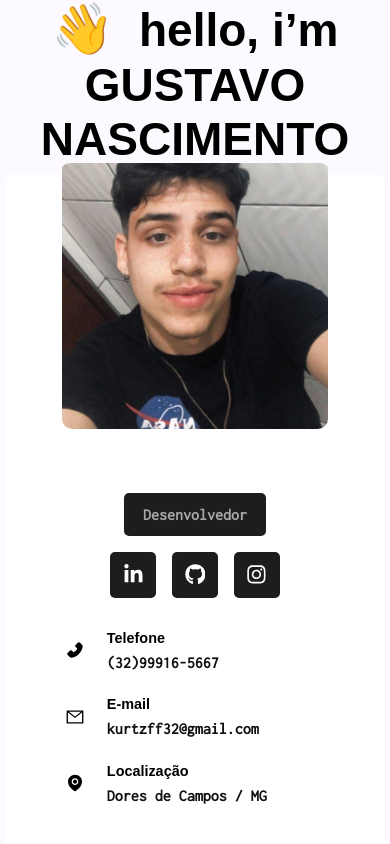
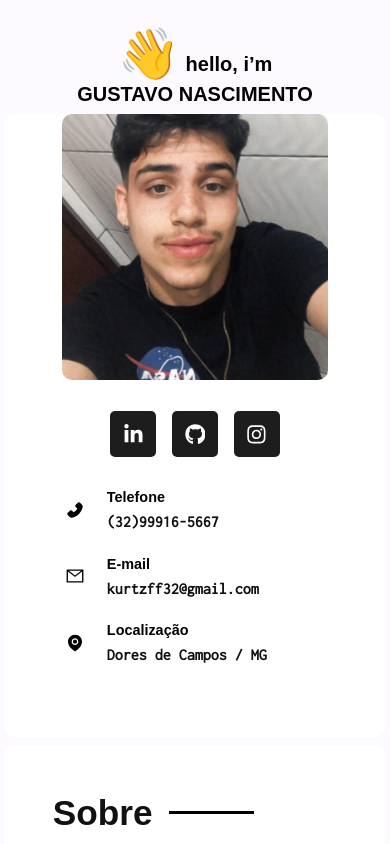
Before and after one commit to gustavokurtz/gustavonascimento, a React (Vite) app: page / in a window 390 px wide. Shown: the top 844 px of the page. Built offline with nearby package versions, Linux system fonts and the light colour scheme; a web font is replaced by a local one.

Commit message:
adicionando responsividade

```diff
--- a/index.html
+++ b/index.html
@@ -10,6 +10,7 @@
     <link rel="preconnect" href="https://fonts.googleapis.com">
     <link rel="preconnect" href="https://fonts.gstatic.com" crossorigin>
     <link href="https://fonts.googleapis.com/css2?family=Alice&family=Poppins:ital,wght@1,300&display=swap" rel="stylesheet">
+
     <title>Meu portfolio!</title>
   </head>
   <body>
--- a/src/App.jsx
+++ b/src/App.jsx
@@ -8,7 +8,7 @@ function App() {
   return (
    <div id="portfolio">
     <div id="gustavo">
-        <h1><span>👋 </span> hello, i’m</h1>
+        <h1><span>👋</span> hello, i’m</h1>
       <h1>GUSTAVO NASCIMENTO</h1>
     </div>
     <Sidebar />
--- a/src/components/AboutContainer.jsx
+++ b/src/components/AboutContainer.jsx
@@ -3,8 +3,7 @@ const AboutContainer = () => {
       <section className="about-container">
         <h2>Sobre</h2>
         <p>
-        Como um jovem desenvolvedor apaixonado pela programação desde os 16 anos, com apenas 17 anos de idade, mergulhei de cabeça no mundo do desenvolvimento front-end e back end. Através do domínio de tecnologias como JavaScript, ReactJS, NodeJs, HTML e CSS, busco constantemente aprimorar minhas habilidades. Expandindo meu leque de conhecimentos e buscando acompanhar as tendências mais atuais no desenvolvimento web. Minha sede de evolução e aprendizado me impulsiona a sempre estar em busca de novos desafios e oportunidades para me aprimorar como desenvolvedor e criar experiências web
-        impactantes.
+        Como um jovem desenvolvedor apaixonado pela programação desde os 16 anos, com apenas 17 anos de idade, mergulhei de cabeça no mundo do desenvolvimento front-end e back end. Através do domínio de tecnologias como JavaScript, ReactJS, NodeJs, HTML e CSS, busco constantemente aprimorar minhas habilidades. Expandindo meu leque de conhecimentos e buscando acompanhar as tendências mais atuais no desenvolvimento web.
         </p>
 
       </section>
--- a/src/components/Sidebar.jsx
+++ b/src/components/Sidebar.jsx
@@ -12,7 +12,7 @@ const Sidebar = () => {
   return (
     <aside id="sidebar">
       <img src={Avatar} alt="Gustavo Nascimento" />
-      <p className="title">Desenvolvedor</p>
+
       <SocialNetworks />
       <InformationContainer />
 
--- a/src/styles/components/app.sass
+++ b/src/styles/components/app.sass
@@ -1,4 +1,5 @@
 @use '../variables'
+
 
 #portfolio
     padding: .0.3em
@@ -7,6 +8,7 @@
     gap: 0.5em
 
 #gustavo
+
     color: #000
     font-family: Inter
     display: flex
@@ -18,12 +20,20 @@
     font-size: 23px
     font-style: normal
     font-weight: 700
+    padding-top: 25px
+    position: relative
     line-height: normal
     width: 100%
+    @media only screen and (max-width:400px)
+        font-size: 10px
+
+
+
 
 #gustavo span
     font-size: 50px
     color: yellow
+
 
 
     h1
--- a/src/styles/components/informationcontainer.sass
+++ b/src/styles/components/informationcontainer.sass
@@ -18,10 +18,12 @@
         margin-bottom: .8rem
         width: 100%
 
+
         h3
             color: #000
             font-size: .9rem
             margin-bottom: .5rem
+
 
         p
             color: variables.$text-color
--- a/src/styles/components/sidebar.sass
+++ b/src/styles/components/sidebar.sass
@@ -10,20 +10,15 @@
     align-items: center
     text-align: center
     position: relative
-    padding: 6rem 0
+
 
     img
-        padding-top: 5px
+        //padding-top: 5px
         max-width: 70%
         border-radius: variables.$container-border-radius
-        margin-top: -7rem
+        //margin-top: -7rem
 
-    .title
-        color: variables.$text-color-secondary
-        background-color: variables.$bg-color-secondary
-        border-radius: variables.$card-border-radius
-        margin-top: 4rem
-        padding: .8rem 1.2rem
+
 
     .btn
         @include mixins.btn
--- a/src/styles/components/socialnetworks.sass
+++ b/src/styles/components/socialnetworks.sass
@@ -5,6 +5,7 @@
     @include mixins.center
     gap: 1rem
     margin: 1rem 0
+    padding-top: 15px
 
     .social-btn
         padding: .6em
--- a/src/styles/components/technologiescontainer.sass
+++ b/src/styles/components/technologiescontainer.sass
@@ -32,6 +32,7 @@
 
     #node
         svg
+
             color: #000
 
     #js
--- a/src/styles/main.sass
+++ b/src/styles/main.sass
@@ -1,5 +1,5 @@
 @use 'variables'
-
+@use 'mixins'
 
 *
 
@@ -8,8 +8,6 @@
     margin: 0px
     font-family: 'Inconsolata', monospace
     box-sizing: border-box
-
-
 
 
 
```
Also changed, not shown: src/styles/mixins.sass (line endings or trailing spaces).
